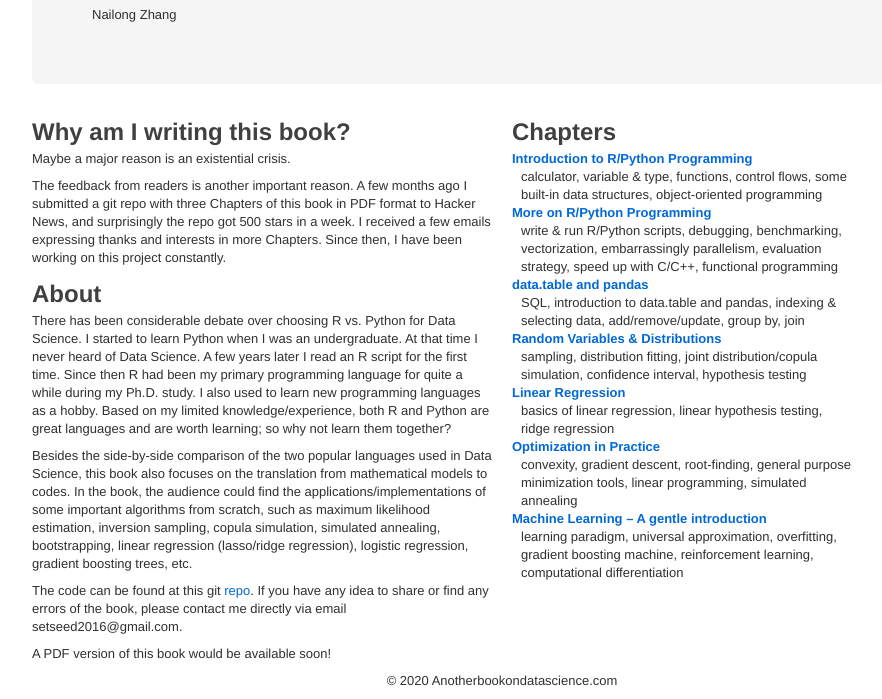
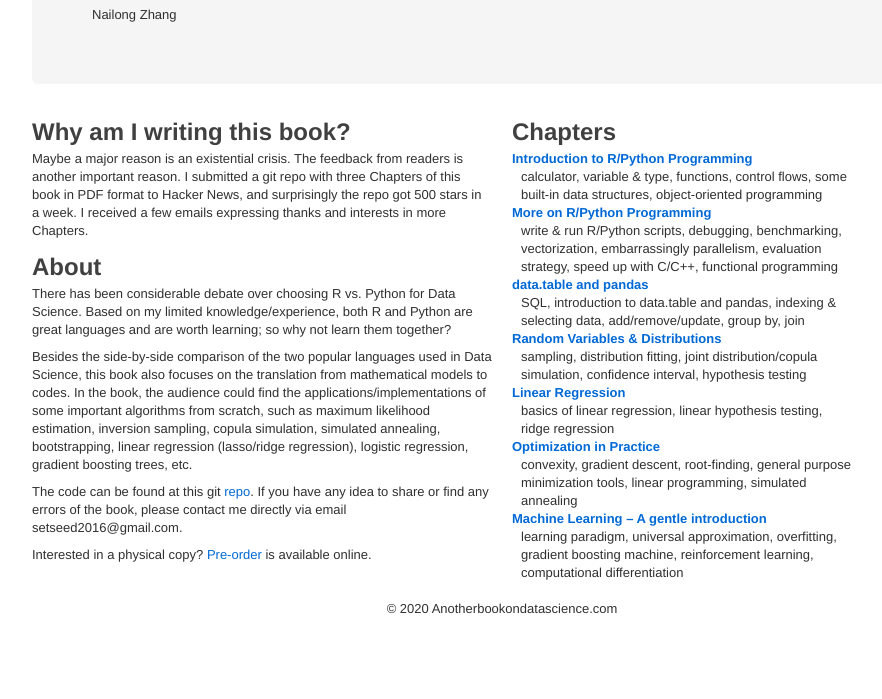
Before and after one commit to rnorm/anotherbookondatascience.github.io, a plain HTML site: page index.html in a window 1280 px wide. Shown: the part 270-969 px from the top of the page, without its empty margins (158-1040 px from the left). After the commit the page ends 897 px from the top, so only its background shows below. Drawn offline with Linux system fonts and the light colour scheme.

Commit message:
Add files via upload

```diff
--- a/index.html
+++ b/index.html
@@ -47,13 +47,12 @@
           <h2>Why am I writing this book?</h2>
           <p>
               Maybe a major reason is an existential crisis.
-          </p>
-          <p>
-              The feedback from readers is another important reason. A few months ago I submitted a git repo with three Chapters of this book in PDF format to Hacker News, and surprisingly the repo got 500 stars in a week. I received a few emails expressing thanks and interests in more Chapters. Since then, I have been working on this project constantly.
+
+              The feedback from readers is another important reason. I submitted a git repo with three Chapters of this book in PDF format to Hacker News, and surprisingly the repo got 500 stars in a week. I received a few emails expressing thanks and interests in more Chapters.
           </p>
 
           <h2>About</h2>
-          <p>There has been considerable debate over choosing R vs. Python for Data Science. I started to learn Python when I was an undergraduate. At that time I never heard of Data Science. A few years later I read an R script for the first time. Since then R had been my primary programming language for quite a while during my Ph.D. study. I also used to learn new programming languages as a hobby. Based on my limited knowledge/experience, both R and Python are great languages and are worth learning; so why not learn them together?
+          <p>There has been considerable debate over choosing R vs. Python for Data Science. Based on my limited knowledge/experience, both R and Python are great languages and are worth learning; so why not learn them together?
           </p>
 
           <p>
@@ -66,12 +65,8 @@
             The code can be found at this git <a href="https://github.com/rnorm/book_sample">repo</a>. If you have any idea to share or find any errors of the book, please contact me directly via email setseed2016@gmail.com.
           </p>
 
-
-
-          <p>
-          A PDF version of this book would be available soon!
+          <p>Interested in a physical copy? <a target="_blank" rel="noopener noreferrer" href="https://www.routledge.com/A-Tour-of-Data-Science-Learn-R-and-Python-in-Parallel/Zhang/p/book/9780367895860">Pre-order</a> is available online.
           </p>
-
 
         </div>
         <div class="span6">
```
